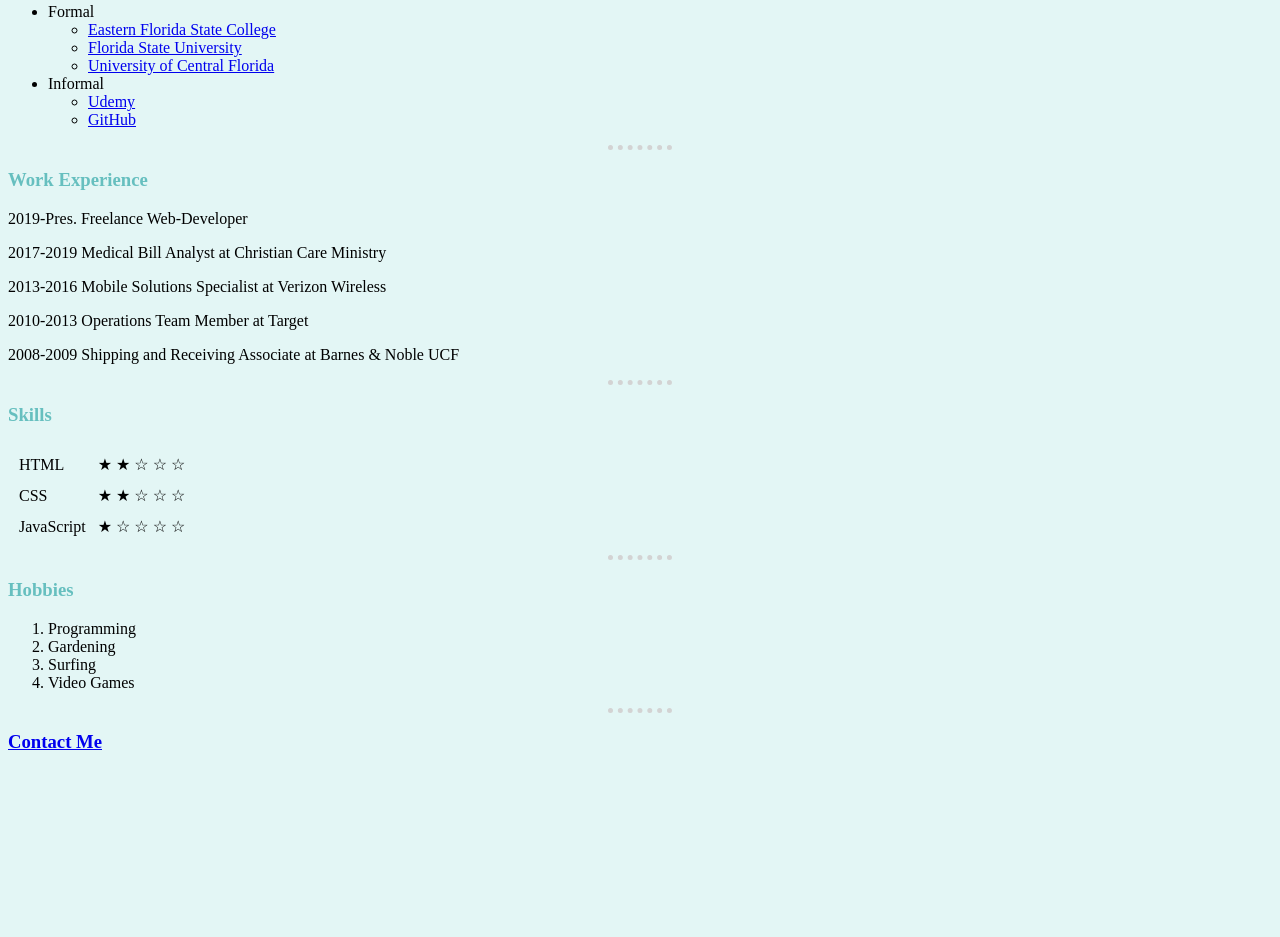
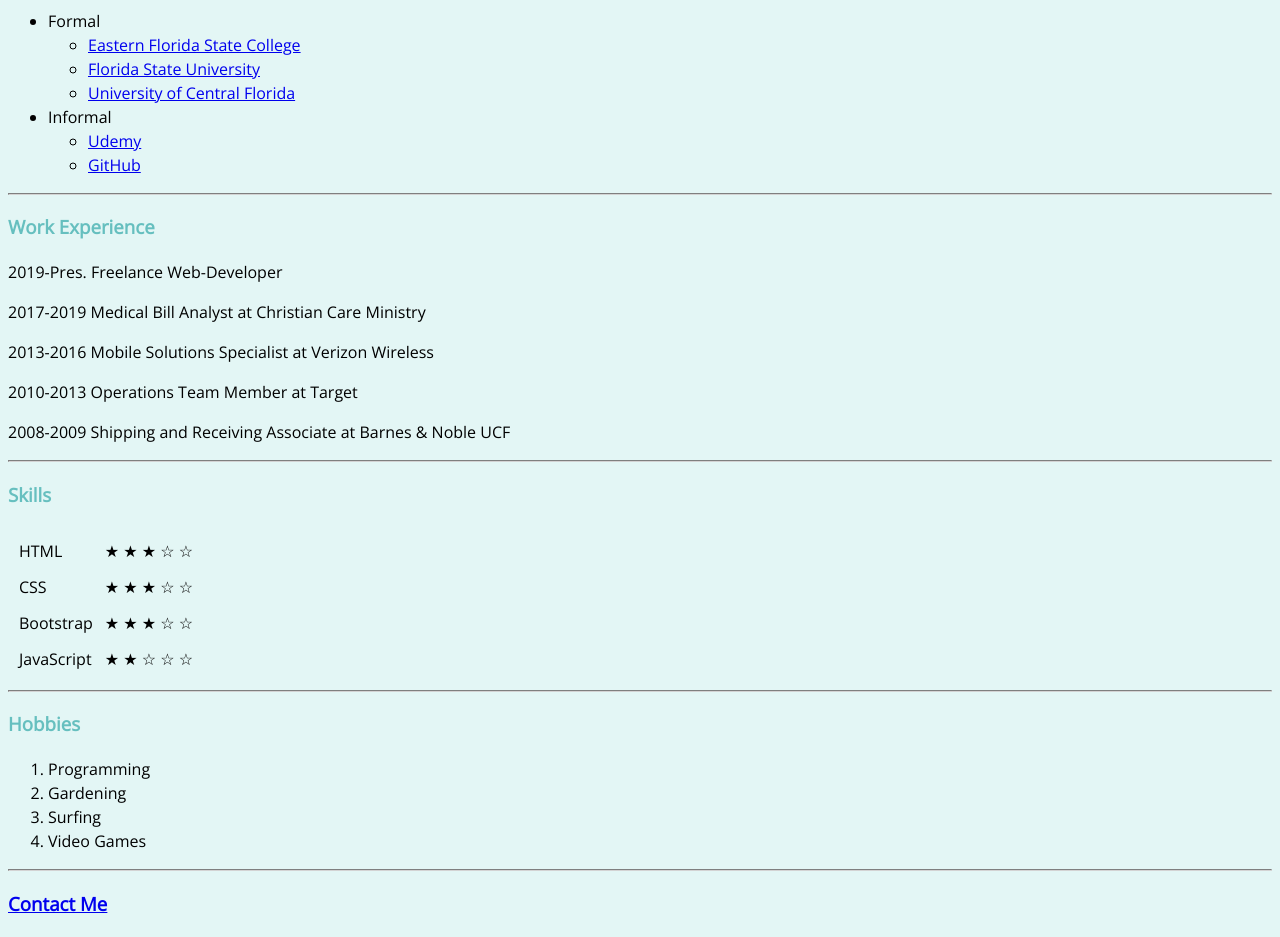
Before and after one commit to ajsizzle/cv, a plain HTML site: page index.html in a window 1280 px wide. Shown: the part 473-1410 px from the top of the page. Before the commit the page ends 1245 px from the top, so only its background shows below. Drawn offline with nearby package versions, Linux system fonts and the light colour scheme.

Commit message:
Updates to Skillset and styles.css

```diff
--- a/css/styles.css
+++ b/css/styles.css
@@ -1,12 +1,12 @@
   body {
     background-color: #e3f6f5;
+    line-height: 1.5;
+    font-family: 'Open Sans', sans-serif;
+
   }
 
   hr {
-    border-style: dotted none none;
-    border-width: 5px;
     border-color: lightgrey;
-    width: 5%
   }
 
   h1 {
--- a/index.html
+++ b/index.html
@@ -4,6 +4,7 @@
 <head>
   <meta charset="utf-8">
   <title>Alex's Personal Site</title>
+  <link href="https://fonts.googleapis.com/css?family=Open+Sans&display=swap" rel="stylesheet">
   <link rel="stylesheet" href="css/styles.css">
 
 </head>
@@ -14,7 +15,7 @@
       <td><img class="profile-pic" src="images/Alex.JPG" alt="Alex profile picture"></td>
       <td>
         <h1>Alexander E. Johnson</h1>
-        <p><em>Aspiring Web-Developer</em></p>
+        <p><em>Web-Developer</em></p>
         <p>I am a self-taught programmer. My goal is to use my skills with code to help others reach their potential.</p>
       </td>
     </tr>
@@ -46,15 +47,19 @@
   <table cellspacing="10">
     <tr>
       <td>HTML</td>
-      <td>&#9733; &#9733; &#9734; &#9734; &#9734;</td>
+      <td>&#9733; &#9733; &#9733; &#9734; &#9734;</td>
     </tr>
     <tr>
       <td>CSS</td>
-      <td>&#9733; &#9733; &#9734; &#9734; &#9734;</td>
+      <td>&#9733; &#9733; &#9733; &#9734; &#9734;</td>
+    </tr>
+    <tr>
+      <td>Bootstrap</td>
+      <td>&#9733; &#9733; &#9733; &#9734; &#9734;</td>
     </tr>
     <tr>
       <td>JavaScript</td>
-      <td>&#9733; &#9734; &#9734; &#9734; &#9734;</td>
+      <td>&#9733; &#9733; &#9734; &#9734; &#9734;</td>
     </tr>
   </table>
   <hr>
```
